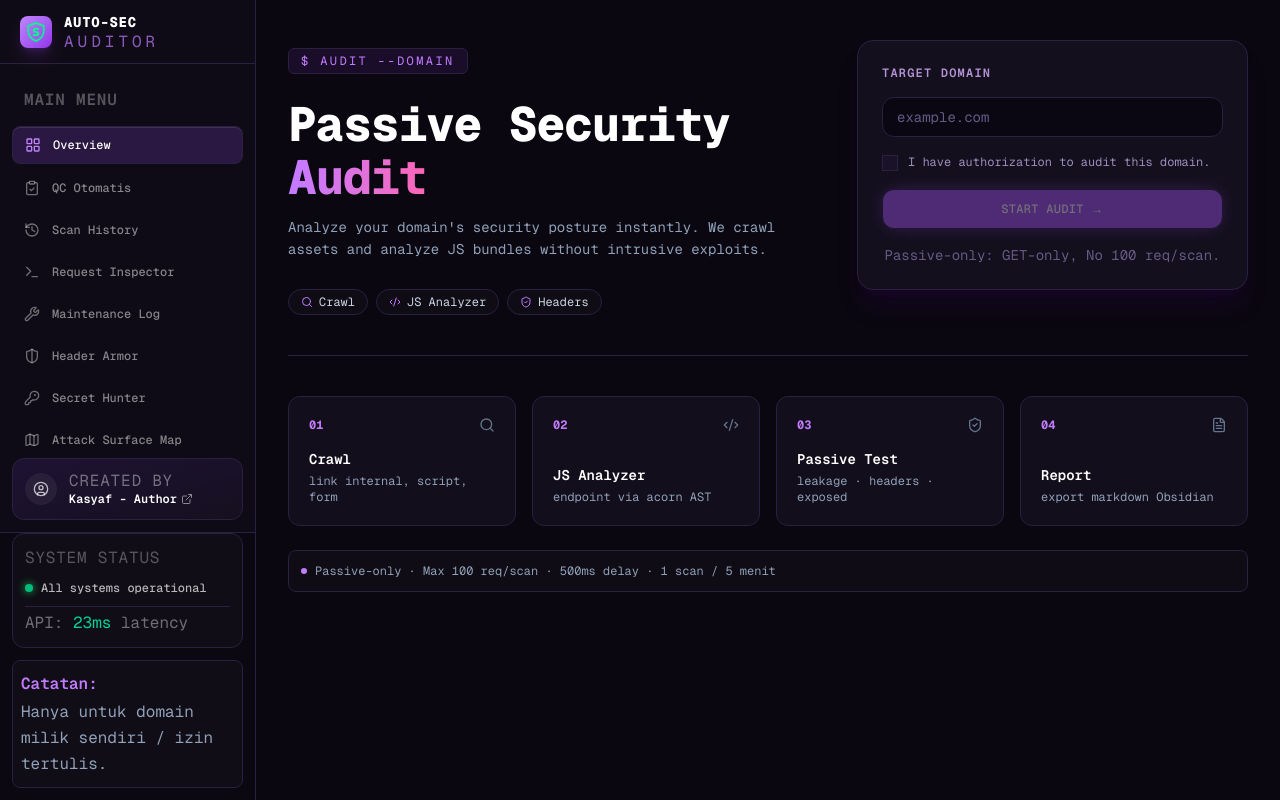
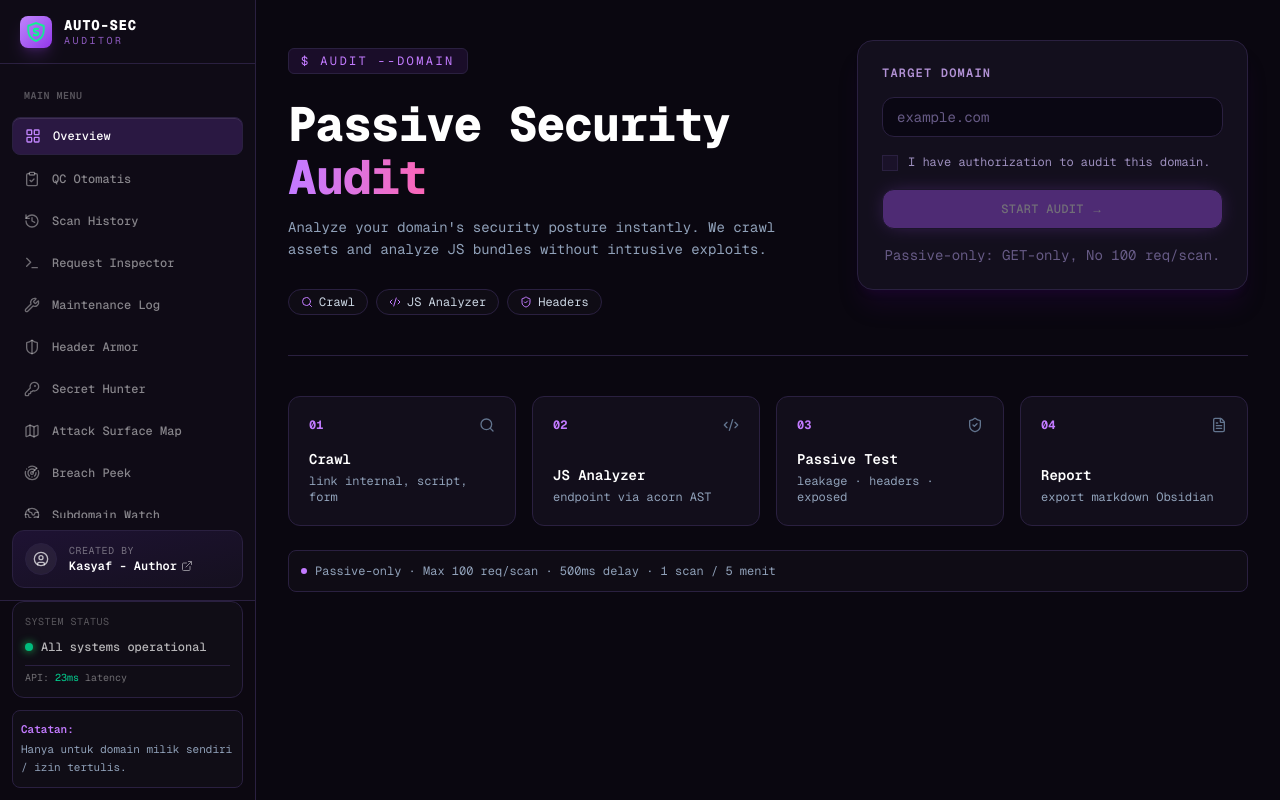
Before and after one commit to MeledakCik/audit-otomatis, a Next.js app: page / in a window 1280 px wide. Built offline with nearby package versions, Linux system fonts and the light colour scheme.

Commit message:
sadasdsa

```diff
--- a/components/app-sidebar.tsx
+++ b/components/app-sidebar.tsx
@@ -2,6 +2,7 @@
 
 import Link from "next/link";
 import { usePathname } from "next/navigation";
+import Image from "next/image";
 import {
   LayoutGrid,
   ClipboardCheck,
@@ -17,11 +18,17 @@ import {
   Globe2,
   ExternalLink,
   UserCircle,
+  LucideIcon,
 } from "lucide-react";
 import { cn } from "@/lib/utils";
-import Image from "next/image";
 
-const MAIN = [
+interface NavItem {
+  label: string;
+  icon: LucideIcon;
+  href: string;
+}
+
+const MAIN: NavItem[] = [
   { label: "Overview", icon: LayoutGrid, href: "/" },
   { label: "QC Otomatis", icon: ClipboardCheck, href: "/qc" },
   { label: "Scan History", icon: History, href: "/history" },
@@ -34,7 +41,7 @@ const MAIN = [
   { label: "Subdomain Watch", icon: Globe2, href: "/scan/subdomain" },
 ];
 
-const RESOURCES = [
+const RESOURCES: NavItem[] = [
   { label: "Documentation", icon: BookOpen, href: "/docs" },
   { label: "API Reference", icon: Code2, href: "/api-docs" },
 ];
@@ -42,8 +49,37 @@ const RESOURCES = [
 export function AppSidebar() {
   const pathname = usePathname();
 
+  const renderNavItems = (items: NavItem[]) => {
+    return items.map((item) => {
+      const active = pathname === item.href;
+      const Icon = item.icon;
+
+      return (
+        <Link
+          key={item.label}
+          href={item.href}
+          className={cn(
+            "flex items-center gap-3 rounded-lg px-3 py-2.5 text-xs font-mono transition-all group",
+            active
+              ? "bg-[#2a1842] text-white shadow-[inset_0_1px_0_0_rgba(255,255,255,0.1)] border border-purple-500/20"
+              : "text-white/50 hover:text-white hover:bg-white/[0.04]"
+          )}
+        >
+          <Icon
+            className={cn(
+              "h-4 w-4 transition-colors",
+              active ? "text-[#c084fc]" : "text-white/40 group-hover:text-white/70"
+            )}
+          />
+          <span className="font-medium">{item.label}</span>
+        </Link>
+      );
+    });
+  };
+
   return (
     <aside className="flex h-full w-64 flex-col bg-[#0f0b16] border-r border-white/[0.06] select-none">
+      {/* Header Logo */}
       <div className="flex h-16 items-center gap-3 px-5 border-b border-white/[0.06] shrink-0">
         <div className="h-8 w-8 grid place-items-center rounded-lg bg-gradient-to-br from-[#c084fc] to-[#9333ea] text-black shadow-lg shadow-purple-500/20">
           <Image
@@ -58,76 +94,30 @@ export function AppSidebar() {
           <div className="text-sm font-extrabold tracking-wider text-white">
             AUTO-SEC
           </div>
-          <div className="text- font-mono tracking-[0.25em] text-purple-400/70">
+          <div className="text-[10px] font-mono tracking-[0.25em] text-purple-400/70">
             AUDITOR
           </div>
         </div>
       </div>
 
+      {/* Navigation Items */}
       <div className="flex-1 px-3 py-6 space-y-6 overflow-y-auto">
         <div className="space-y-1.5">
-          <div className="px-3 pb-2 text- font-mono font-semibold tracking-wider text-white/30 uppercase">
+          <div className="px-3 pb-2 text-[10px] font-mono font-semibold tracking-wider text-white/30 uppercase">
             Main Menu
           </div>
-          {MAIN.map((i) => {
-            const active = pathname === i.href;
-            return (
-              <Link
-                key={i.label}
-                href={i.href}
-                className={cn(
-                  "flex items-center gap-3 rounded-lg px-3 py-2.5 text-xs font-mono transition-all group",
-                  active
-                   ? "bg-[#2a1842] text-white shadow-[inset_0_1px_0_0_rgba(255,255,255,0.1)] border border-purple-500/20"
-                    : "text-white/50 hover:text-white hover:bg-white/[0.04]",
-                )}
-              >
-                <i.icon
-                  className={cn(
-                    "h-4 w-4 transition-colors",
-                    active
-                     ? "text-[#c084fc]"
-                      : "text-white/40 group-hover:text-white/70",
-                  )}
-                />
-                <span className="font-medium">{i.label}</span>
-              </Link>
-            );
-          })}
+          {renderNavItems(MAIN)}
         </div>
 
         <div className="space-y-1.5">
-          <div className="px-3 pb-2 text- font-mono font-semibold tracking-wider text-white/30 uppercase">
+          <div className="px-3 pb-2 text-[10px] font-mono font-semibold tracking-wider text-white/30 uppercase">
             Resources
           </div>
-          {RESOURCES.map((i) => {
-            const active = pathname === i.href;
-            return (
-              <Link
-                key={i.label}
-                href={i.href}
-                className={cn(
-                  "flex items-center gap-3 rounded-lg px-3 py-2.5 text-xs font-mono transition-all group",
-                  active
-                   ? "bg-[#2a1842] text-white shadow-[inset_0_1px_0_0_rgba(255,255,255,0.1)] border border-purple-500/20"
-                    : "text-white/50 hover:text-white hover:bg-white/[0.04]",
-                )}
-              >
-                <i.icon
-                  className={cn(
-                    "h-4 w-4 transition-colors",
-                    active
-                     ? "text-[#c084fc]"
-                      : "text-white/40 group-hover:text-white/70",
-                  )}
-                />
-                <span className="font-medium">{i.label}</span>
-              </Link>
-            );
-          })}
+          {renderNavItems(RESOURCES)}
         </div>
       </div>
 
+      {/* Author Footer */}
       <div className="p-3 space-y-3">
         <a
           href="https://kasyaf-cv.my.id"
@@ -139,7 +129,7 @@ export function AppSidebar() {
             <UserCircle className="h-4 w-4 text-white/70 group-hover:text-purple-300" />
           </div>
           <div className="flex-1 leading-tight">
-            <div className="text- font-mono tracking-wider text-white/40 uppercase">
+            <div className="text-[10px] font-mono tracking-wider text-white/40 uppercase">
               Created By
             </div>
             <div className="text-xs font-semibold text-white group-hover:text-purple-200 flex items-center gap-1">
@@ -150,21 +140,22 @@ export function AppSidebar() {
         </a>
       </div>
 
+      {/* System Status & Notes */}
       <div className="p-3 pt-0 mt-auto border-t border-white/[0.04] bg-black/20">
         <div className="rounded-xl border border-white/[0.06] bg-white/[0.02] p-3 space-y-2.5">
-          <div className="text- font-mono tracking-wider text-white/30 uppercase">
+          <div className="text-[10px] font-mono tracking-wider text-white/30 uppercase">
             System Status
           </div>
           <div className="flex items-center gap-2 text-xs text-white/70 font-medium">
             <span className="h-2 w-2 rounded-full bg-emerald-500 shadow-[0_0_8px_0_#22c55e] animate-pulse" />
             All systems operational
           </div>
-          <div className="text- font-mono text-white/40 pt-1 border-t border-white/[0.04]">
+          <div className="text-[10px] font-mono text-white/40 pt-1 border-t border-white/[0.04]">
             API: <span className="text-emerald-400">23ms</span> latency
           </div>
         </div>
 
-        <div className="mt-3 px-2 text- font-mono leading-relaxed text-slate-400 bg-white/[0.02] p-2.5 rounded-lg border border-white/[0.04]">
+        <div className="mt-3 px-2 text-[11px] font-mono leading-relaxed text-slate-400 bg-white/[0.02] p-2.5 rounded-lg border border-white/[0.04]">
           <span className="text-purple-400 font-semibold block mb-0.5">
             Catatan:
           </span>
```
